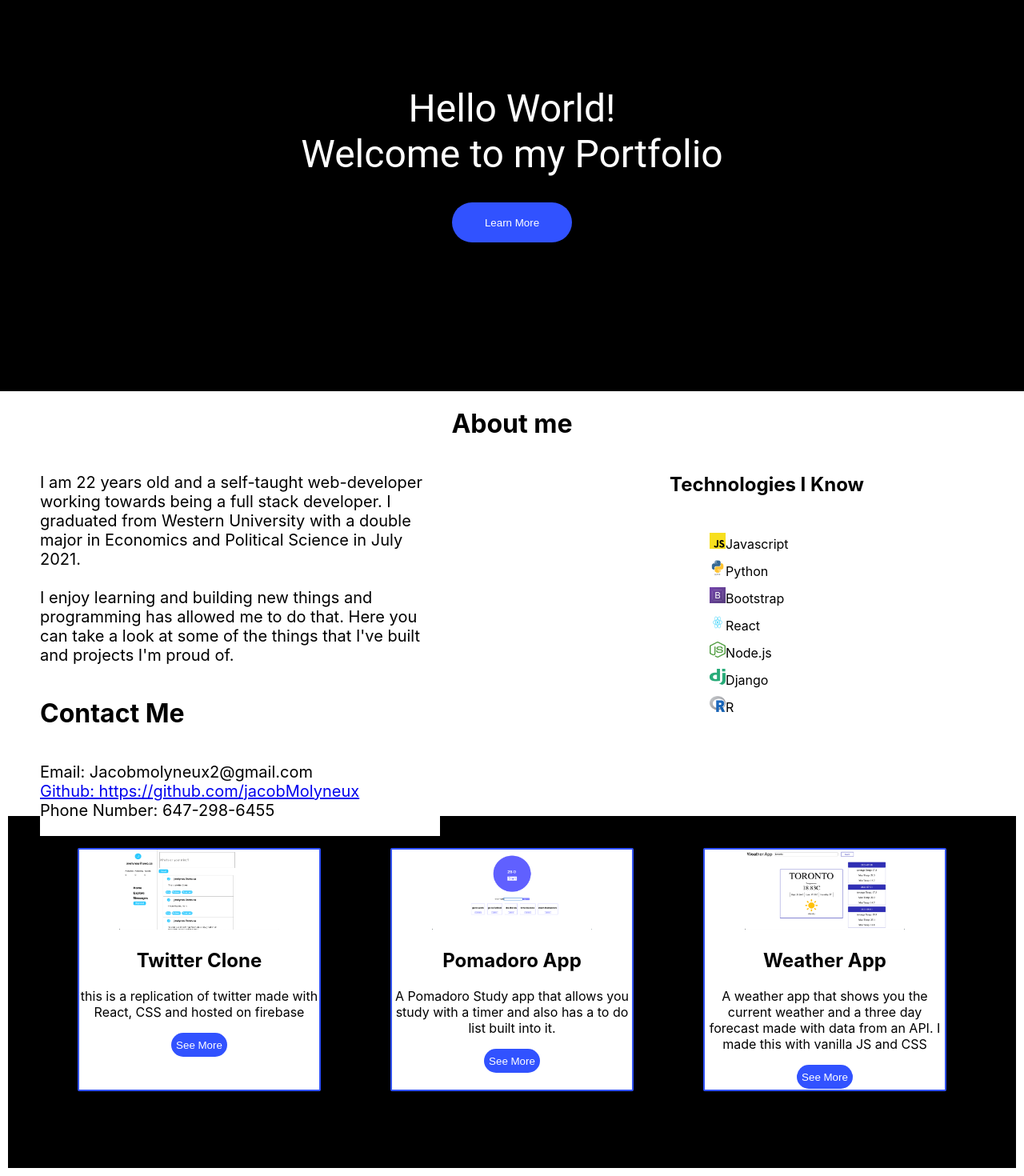
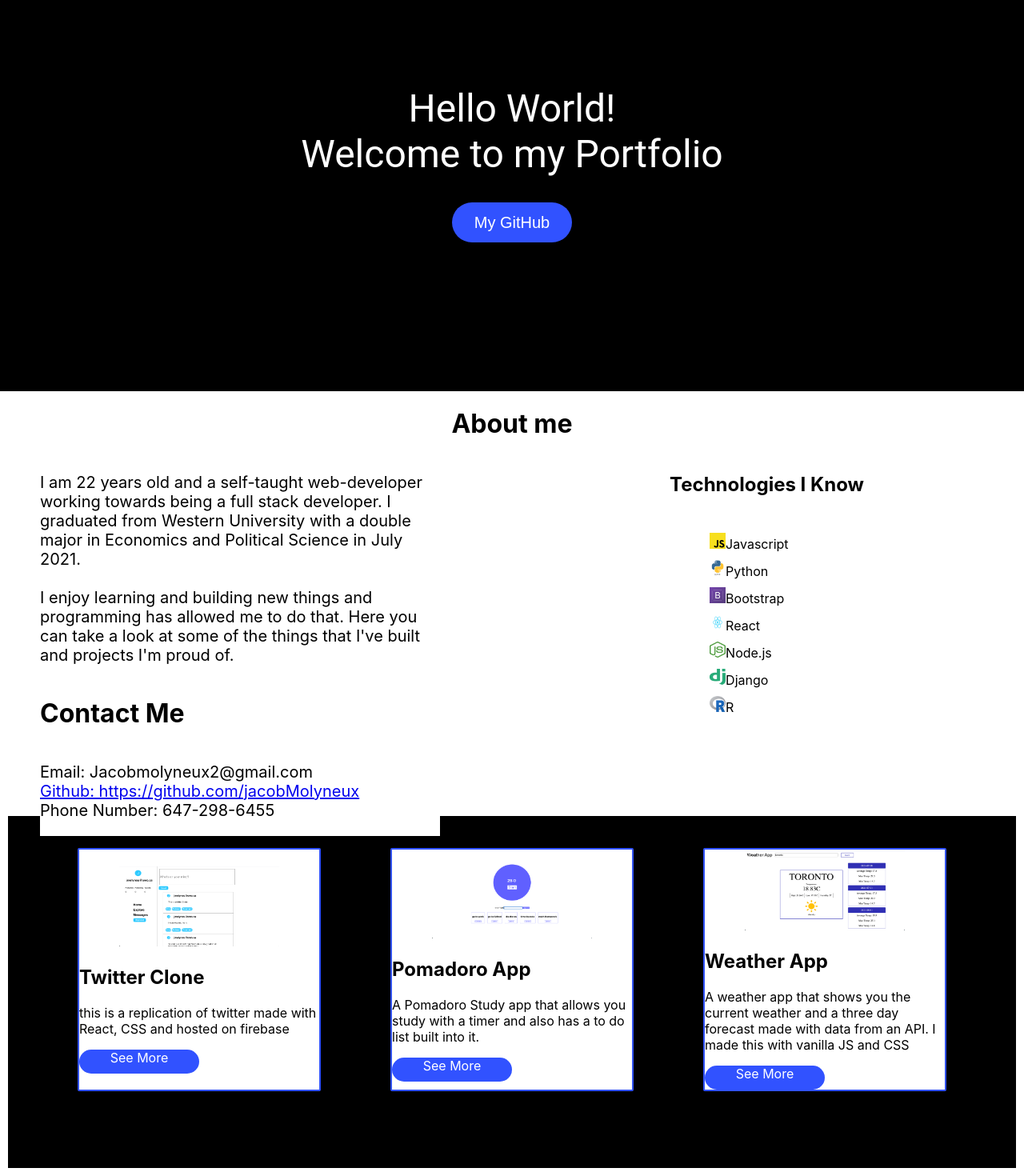
Before and after one commit to jacobMolyneux/portfolio-site, a React (Create React App) app: page / in a window 1280 px wide. Shown: the part 182-1652 px from the top of the page at 80% size. Built offline with nearby package versions, Linux system fonts and the light colour scheme.

Commit message:
added links to projects and final style touches

```diff
--- a/package.json
+++ b/package.json
@@ -6,6 +6,7 @@
     "@testing-library/jest-dom": "^5.14.1",
     "@testing-library/react": "^11.2.7",
     "@testing-library/user-event": "^12.8.3",
+    "gh-pages": "^3.2.3",
     "react": "^17.0.2",
     "react-dom": "^17.0.2",
     "react-router-dom": "^5.2.0",
--- a/src/components/home.js
+++ b/src/components/home.js
@@ -26,7 +26,9 @@ export default class HomePage extends React.Component {
             Hello World! <br />
             Welcome to my Portfolio
           </h1>
-          <button id="learnMoreButton">Learn More</button>
+          <a href="https://github.com/jacobMolyneux">
+            <button id="learnMoreButton">My GitHub</button>
+          </a>
         </div>
 
         <div id="aboutSection">
@@ -49,7 +51,6 @@ export default class HomePage extends React.Component {
                 Email: Jacobmolyneux2@gmail.com
                 <br />{" "}
                 <a href="https://github.com/jacobMolyneux">
-                  {" "}
                   Github: https://github.com/jacobMolyneux
                 </a>
                 <br />
--- a/src/components/projectCard.js
+++ b/src/components/projectCard.js
@@ -17,7 +17,11 @@ const ProjectCard = (props) => {
         <div id="descriptionDiv">
           <p>{props.description}</p>
         </div>
-        <button id="seeMoreButton">See More</button>
+        <div id="seeMoreButton">
+          <a id="githubLink" href={props.link}>
+            See More{" "}
+          </a>
+        </div>
       </div>
     </div>
   );
--- a/src/components/projectPage.js
+++ b/src/components/projectPage.js
@@ -3,6 +3,7 @@ import { ProjectCard } from "./projectCard";
 import weatherAppPhoto from "./images/projectImages/weatherApp.png";
 import PomadoroAppPhoto from "./images/projectImages/PomadoroApp.png";
 import twitterClonePhoto from "./images/projectImages/TwitterClone.png";
+import ticTacToePhoto from "./images/projectImages/tictactoe.png";
 import "./stylesheets/projectspage.css";
 
 const ProjectsPage = () => {
@@ -14,24 +15,28 @@ const ProjectsPage = () => {
           className="projectCard"
           image={twitterClonePhoto}
           projectName="Twitter Clone"
+          link="https://github.com/jacobMolyneux/twitterClone"
           description="this is a replication of twitter made with React, CSS and hosted on firebase"
         />
         <ProjectCard
           className="projectCard"
           projectName="Pomadoro App"
           image={PomadoroAppPhoto}
+          link="https://github.com/jacobMolyneux/ToDoApp"
           description="A Pomadoro Study app that allows you study with a timer and also has a to do list built into it."
         />
         <ProjectCard
           className="projectCard"
           projectName="Weather App"
           image={weatherAppPhoto}
+          link="https://github.com/jacobMolyneux/WeatherApp"
           description="A weather app that shows you the current weather and a three day forecast made with data from an API. I made this with vanilla JS and CSS"
         />
         <ProjectCard
           className="projectCard"
           projectName="TicTacToe"
-          image=""
+          image={ticTacToePhoto}
+          link="https://github.com/jacobMolyneux/TicTacToe"
           description="A Tic-Tac-Toe application. This was one of the first applications that I ever made. I created this with JavaScript and CSS"
         />
         <ProjectCard
@@ -40,12 +45,6 @@ const ProjectsPage = () => {
           image=""
           description="This is an example of a store where it searches different crypto currenct sites for the prices of coins and allows users find the best possible price. I made this with React and CSS"
         />
-        <ProjectCard
-          className="ProjectCard"
-          projectName="Iphone Store"
-          image=""
-          description="This is a fake store that sells an Iphone and people can add them to their cart I made this with HTML, CSS and Javascript"
-        />
       </div>
     </div>
   );
--- a/src/components/resumePage.js
+++ b/src/components/resumePage.js
@@ -1,8 +1,10 @@
 import myResume from "./JacobMolyneuxResume.pdf";
+import "./stylesheets/resume.css";
+
 const Resume = () => {
   return (
-    <div height="100vh">
-      <iframe src={myResume} width="100%" heigth="100vh" />
+    <div id="container">
+      <iframe id="resumeFrame" src={myResume} />
     </div>
   );
 };
--- a/src/components/stylesheets/home.css
+++ b/src/components/stylesheets/home.css
@@ -30,6 +30,11 @@
   height: 50px;
   width: 150px;
   color: white;
+  font-size: 20px;
+}
+#learnMoreButton:hover {
+  background: white;
+  color: #3152ff;
 }
 
 #aboutSection {
--- a/src/components/stylesheets/projectcard.css
+++ b/src/components/stylesheets/projectcard.css
@@ -7,16 +7,31 @@
   background: white;
   margin: 20px;
   border: 2px solid #3152ff;
+  align-items: center;
+  justify-content: center;
+}
+
+#gihubLink {
+  color: white;
+  align-items: center;
+}
+.projectPhoto {
+  height: 100px;
+  width: 200px;
+}
+#detailsDiv {
+  justify-content: left;
+  align-items: left;
+  text-align: left;
+
+  left: 10px;
 }
 #seeMoreButton {
   border: transparent;
   background: #3152ff;
   height: 30px;
-  transition: background 2s;
   border-radius: 20px;
   color: white;
+  width: 150px;
+  text-align: center;
 }
-.projectPhoto {
-  height: 100px;
-  width: 200px;
-}
--- /dev/null
+++ b/src/components/stylesheets/resume.css
@@ -0,0 +1,8 @@
+#container {
+  border: 1px solid black;
+  height: 100vh;
+}
+#resumeFrame {
+  width: 100%;
+  height: 100vh;
+}
```
Also changed, not shown: src/components/images/projectImages/tictactoe.png (added), 1 other file (tests, documents, lock files or other folders).
